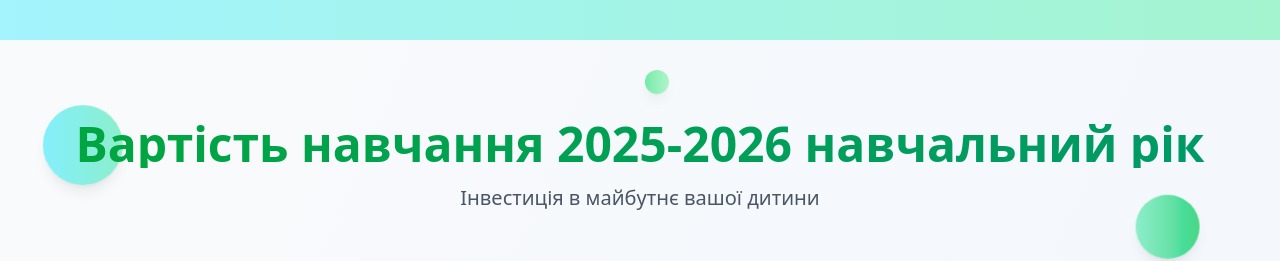
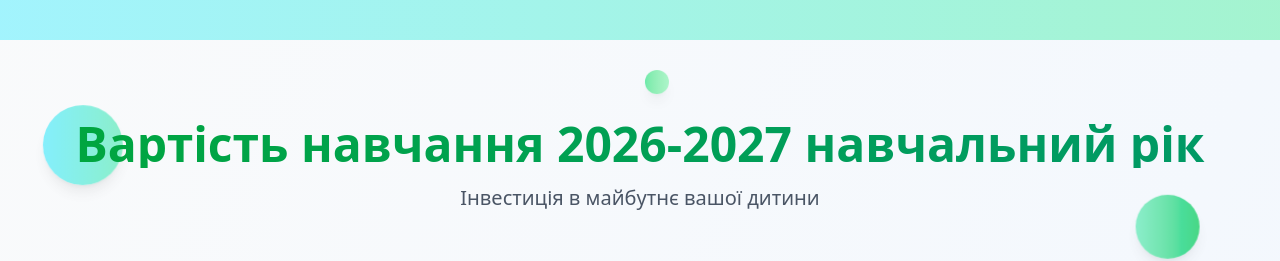
Before and after one commit to mintusyaka/lyceum-frontend, a React (Vite) app: page /plans in a window 1280 px wide. Shown: the part 4100-4361 px from the top of the page. Built offline with nearby package versions, Linux system fonts and the light colour scheme.

Commit message:
Update AllPlans.jsx

```diff
--- a/src/components/plans/AllPlans.jsx
+++ b/src/components/plans/AllPlans.jsx
@@ -223,7 +223,7 @@ function AllPlans() {
         <div className="max-w-7xl mx-auto px-4 sm:px-6 lg:px-8 relative z-10">
           <div className="text-center mb-12 md:mb-16">
             <h3 className="text-3xl md:text-4xl lg:text-5xl font-black text-transparent bg-clip-text bg-gradient-to-r from-green-600 to-emerald-600 mb-4">
-              Вартість навчання 2025-2026 навчальний рік
+              Вартість навчання 2026-2027 навчальний рік
             </h3>
             <p className="text-lg md:text-xl text-gray-600 max-w-2xl mx-auto">
               Інвестиція в майбутнє вашої дитини
```
